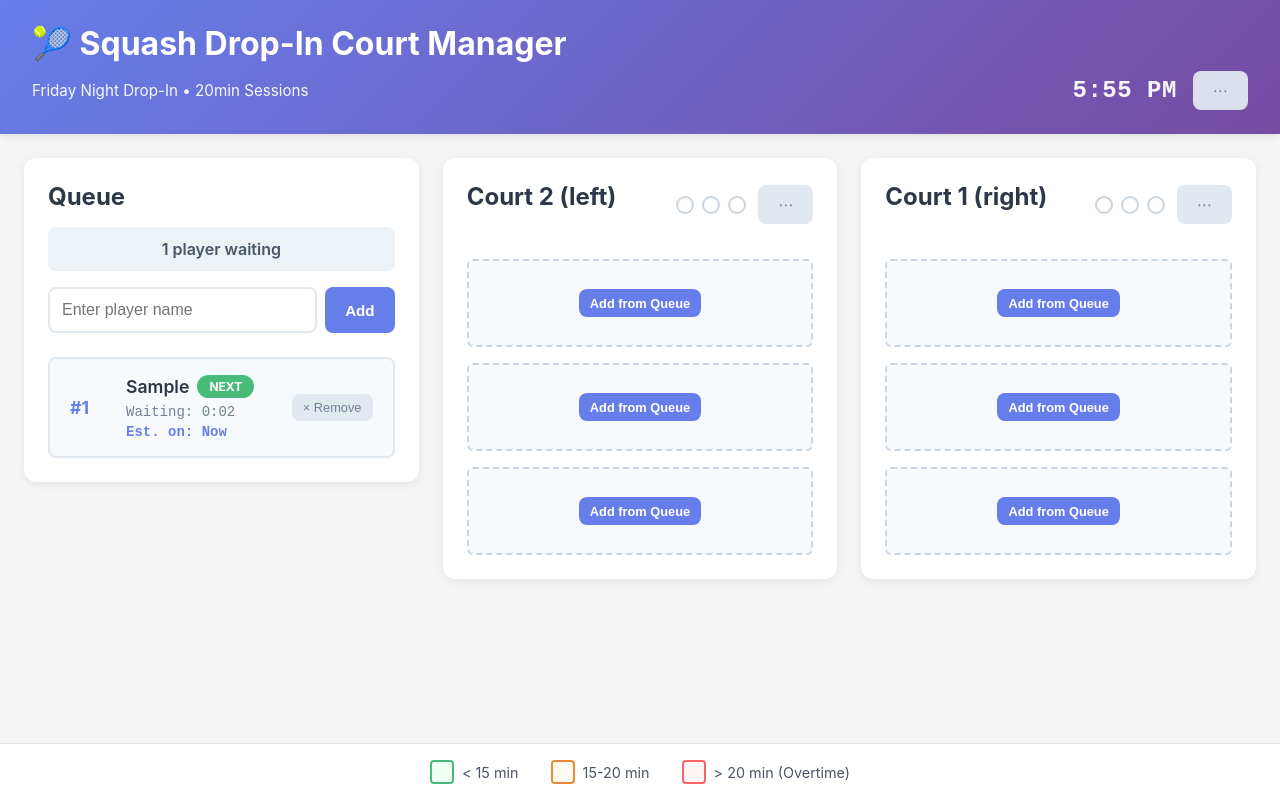
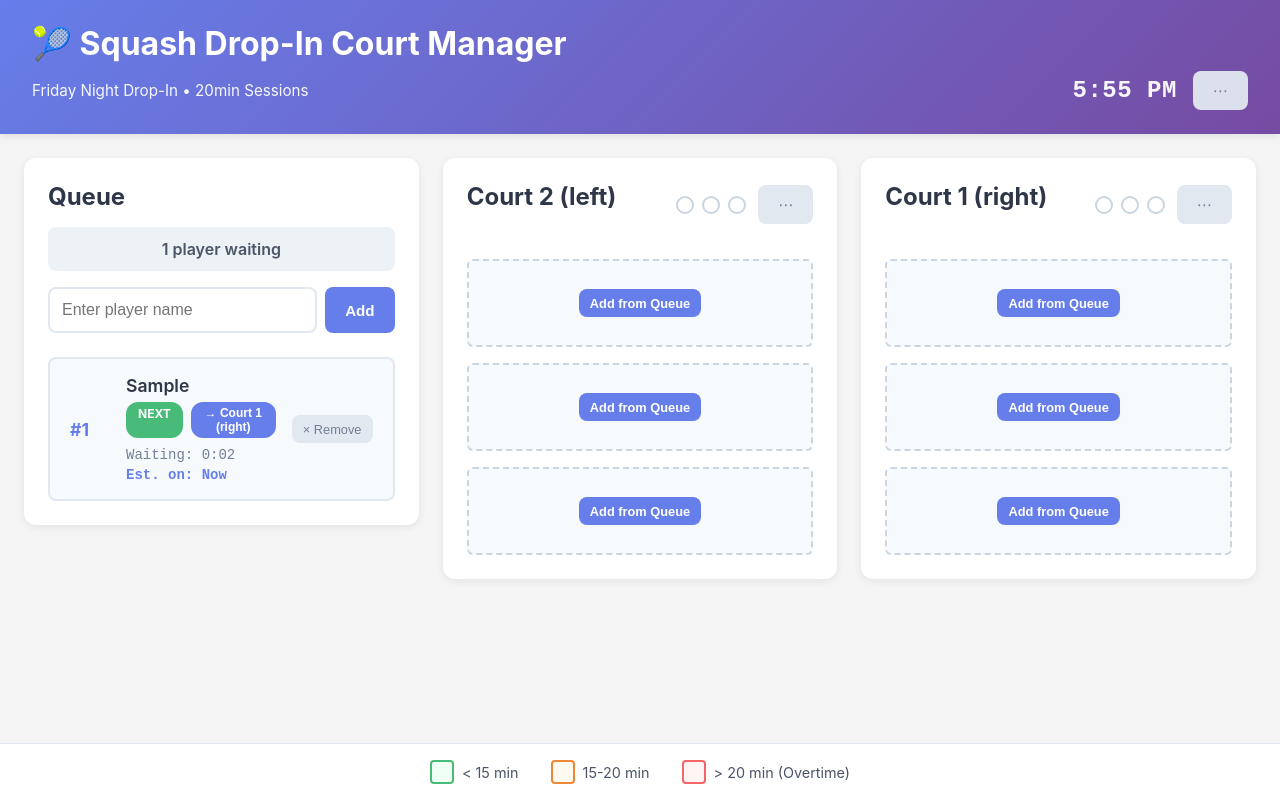
Before and after one commit to whereyoubinns/drop-in, a React (Vite) app: page / in a window 1280 px wide. Both pictures are taken after typing "Sample" into the empty fields and a click on the button "Add". Built offline with nearby package versions, Linux system fonts and the light colour scheme.

Commit message:
add button for queue to send to next court & assignment logic

```diff
--- a/src/components/QueuePanel.tsx
+++ b/src/components/QueuePanel.tsx
@@ -1,7 +1,8 @@
 import { useState, useEffect } from 'react';
-import type { Player } from '../types';
+import type { Player, CourtId } from '../types';
 import { AddPlayerForm } from './AddPlayerForm';
 import { formatDuration, formatClockTime } from '../utils/timeUtils';
+import { useToast } from '../hooks/useToast';
 
 interface QueuePanelProps {
   queue: Player[];
@@ -9,9 +10,11 @@ interface QueuePanelProps {
   court2Players: Player[];
   onAddPlayer: (name: string) => void;
   onRemovePlayer: (playerId: string) => void;
+  onAddPlayerToCourt: (courtId: CourtId, playerId: string) => void;
 }
 
-export const QueuePanel = ({ queue, court1Players, court2Players, onAddPlayer, onRemovePlayer }: QueuePanelProps) => {
+export const QueuePanel = ({ queue, court1Players, court2Players, onAddPlayer, onRemovePlayer, onAddPlayerToCourt }: QueuePanelProps) => {
+  const { showToast } = useToast();
   const [, setTick] = useState(0);
 
   // Update every second for live time tracking
@@ -25,6 +28,43 @@ export const QueuePanel = ({ queue, court1Players, court2Players, onAddPlayer, o
 
   const getWaitingTime = (joinedAt: number) => {
     return Date.now() - joinedAt;
+  };
+
+  const getNextCourt = (queuePosition: number): { courtId: CourtId; label: string } | null => {
+    // Only show for the first person in queue
+    if (queuePosition !== 0) {
+      return null;
+    }
+
+    const court1HasSpace = court1Players.length < 3;
+    const court2HasSpace = court2Players.length < 3;
+
+    // If only one court has space, go there
+    if (court1HasSpace && !court2HasSpace) {
+      return { courtId: 'court1', label: 'Court 1 (right)' };
+    }
+    if (court2HasSpace && !court1HasSpace) {
+      return { courtId: 'court2', label: 'Court 2 (left)' };
+    }
+
+    // If both courts have space OR both are full, determine by who's been on longest
+    const allCourtPlayers = [...court1Players, ...court2Players];
+
+    // If both courts are empty, default to Court 1
+    if (allCourtPlayers.length === 0) {
+      return { courtId: 'court1', label: 'Court 1 (right)' };
+    }
+
+    // Find which court has the player who's been on the longest
+    const sortedPlayers = [...allCourtPlayers].sort((a, b) => (a.onCourtAt || 0) - (b.onCourtAt || 0));
+
+    if (sortedPlayers.length > 0 && sortedPlayers[0].court) {
+      const courtId = sortedPlayers[0].court;
+      const label = courtId === 'court1' ? 'Court 1 (right)' : 'Court 2 (left)';
+      return { courtId, label };
+    }
+
+    return null;
   };
 
   const getEstimatedTimeOn = (queuePosition: number): string | null => {
@@ -85,10 +125,24 @@ export const QueuePanel = ({ queue, court1Players, court2Players, onAddPlayer, o
             const waitingTime = getWaitingTime(player.joinedAt);
             const formattedTime = formatDuration(waitingTime);
             const estimatedTime = getEstimatedTimeOn(index);
+            const nextCourt = getNextCourt(index);
 
             const handleDragStart = (e: React.DragEvent) => {
               e.dataTransfer.effectAllowed = 'move';
               e.dataTransfer.setData('playerId', player.id);
+            };
+
+            const handleAddToCourt = () => {
+              if (!nextCourt) return;
+
+              const courtPlayers = nextCourt.courtId === 'court1' ? court1Players : court2Players;
+
+              if (courtPlayers.length >= 3) {
+                showToast('Court is full! Maximum 3 players per court.', 'warning');
+                return;
+              }
+
+              onAddPlayerToCourt(nextCourt.courtId, player.id);
             };
 
             return (
@@ -103,8 +157,20 @@ export const QueuePanel = ({ queue, court1Players, court2Players, onAddPlayer, o
                   <div className="queue-player-details">
                     <div className="queue-player-name-row">
                       <span className="player-name">{player.name}</span>
-                      {index === 0 && <span className="next-badge">Next</span>}
                     </div>
+                    {index === 0 && (
+                      <div className="queue-player-badges">
+                        <span className="next-badge">Next</span>
+                        {nextCourt && (
+                          <button
+                            className="next-court-badge clickable"
+                            onClick={handleAddToCourt}
+                          >
+                            → {nextCourt.label}
+                          </button>
+                        )}
+                      </div>
+                    )}
                     <div className="queue-player-times">
                       <span className="waiting-time">Waiting: {formattedTime}</span>
                       {estimatedTime && (
```
